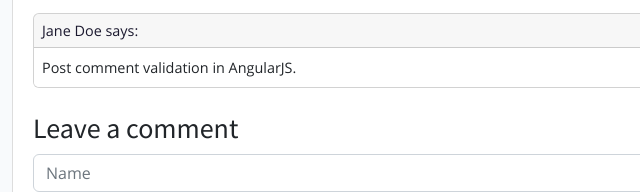
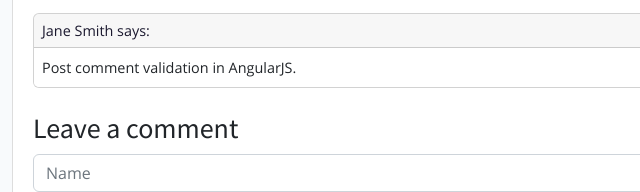
Before and after one commit to Ajax30/Brave-theme, a website: page single.html in a window 1280 px wide. Shown: the part 1284-1476 px from the top of the page, 0-640 px from the left. Drawn offline with Linux system fonts and the light colour scheme.

Commit message:
Change Jane's name

```diff
--- a/single.html
+++ b/single.html
@@ -132,7 +132,7 @@
               <div class="card bg-light mb-3 comment">
                 <h5 class="card-header p-2">
                   <span class="row">
-                  <span class="col-sm-6 text-dark">Jane Doe says:</span>
+                  <span class="col-sm-6 text-dark">Jane Smith says:</span>
                   <span class="col-sm-6 text-dark d-none d-sm-block text-end">Nov 29, 2022 at 00:55:37</span>
                   </span>
                 </h5>
```
